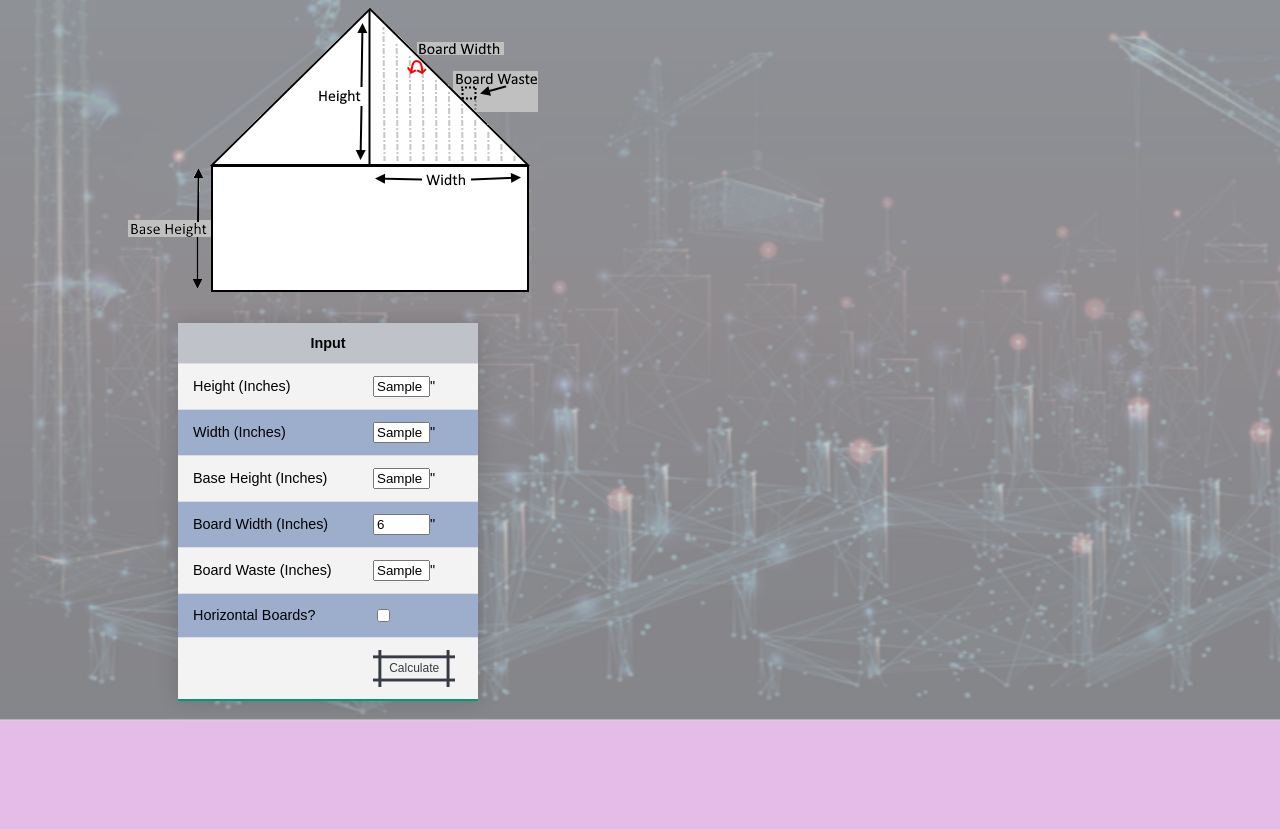
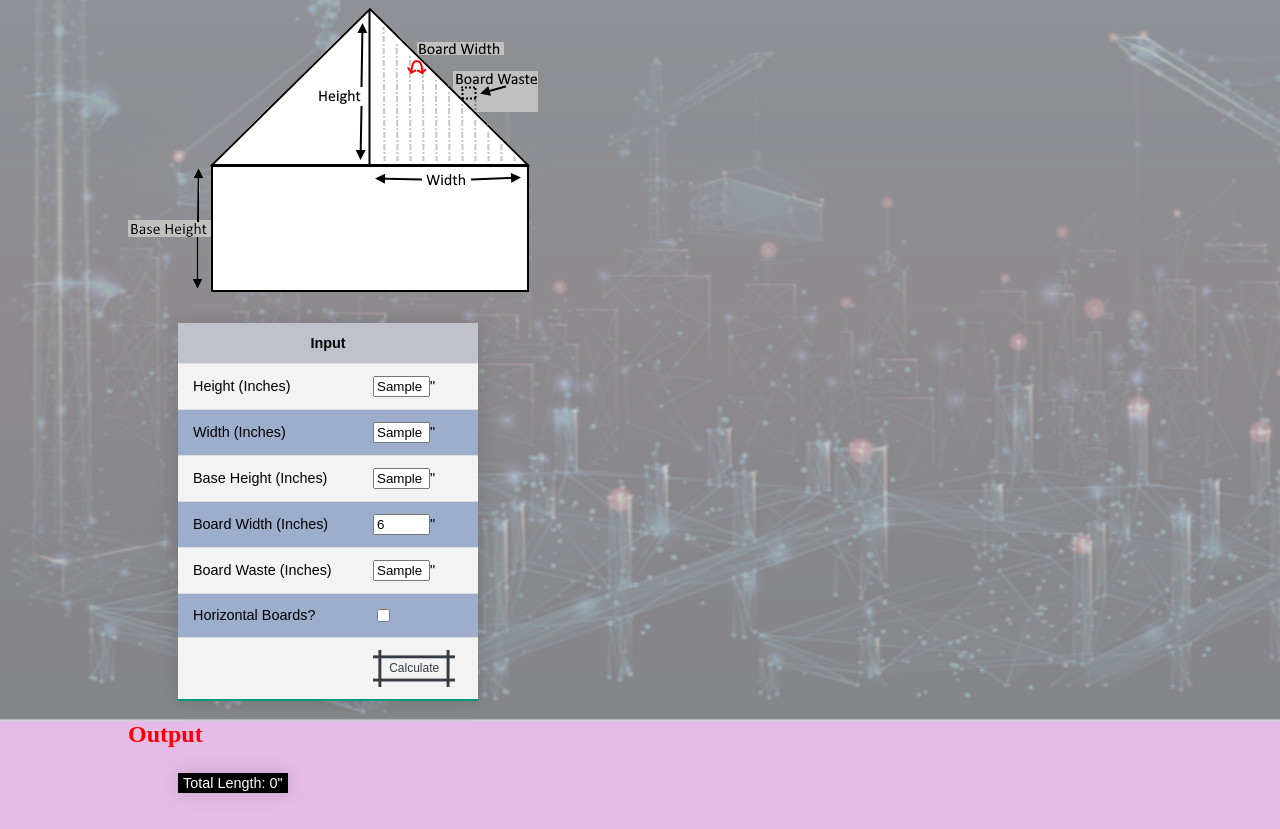
Before and after one commit to HilltopLumber/BoardCalculator, a plain HTML site: page index.html in a window 1280 px wide. Both pictures are taken after typing "Sample", "Sample", "Sample", "Sample" into the empty fields and a click on the button "Calculate". Shown: the part 79-908 px from the top of the page. Before the commit the page ends 800 px from the top, so only its background shows below. Drawn offline with Linux system fonts and the light colour scheme.

Commit message:
Update index.html

```diff
--- a/index.html
+++ b/index.html
@@ -101,13 +101,17 @@
         }
       }
 
+      let totalCost = totalLength * 0.1;
+      totalCost = Math.round(totalCost * 100) / 100;
+
       if(isHorizontal) {
         imageOutput = "<div class=\"boardContainer\">" + imageOutput + "</div>";
       }
 
       let tableOutput = "<table class=\"styled-table2\">" + output + "<tfoot><tr><td colspan=2>Total Length: " + (Math.round(totalLength * 100) / 100) + "\"</td></tr></tfoot></table>";
 
-      document.getElementById("output").innerHTML = "<h2 style=\"color:red\">Output</h2>" + tableOutput + imageOutput + "<br><br>";-->
+      <!--document.getElementById("output").innerHTML = "<h2 style=\"color:red\">Output</h2>" + tableOutput + imageOutput + "<br><br><span style=\"color:lightgray\">Successfully extracted $" + Math.round(totalCost) + " from your bank account!<br/>Thank you for your business.</span>";-->
+      document.getElementById("output").innerHTML = "<h2 style=\"color:red\">Output</h2>" + tableOutput + imageOutput + "<br><br>";
     }
     function hideImage() {
       var x = document.getElementById("infoImage");
```
